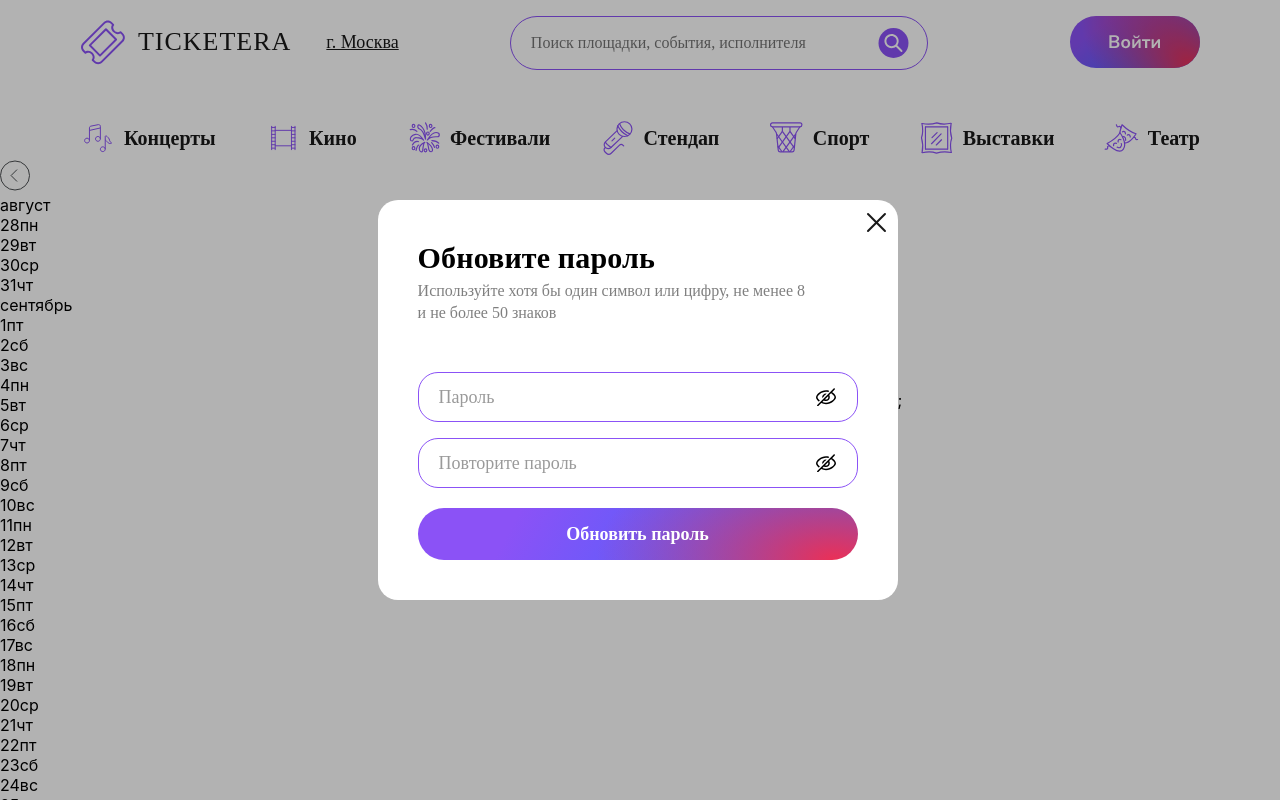
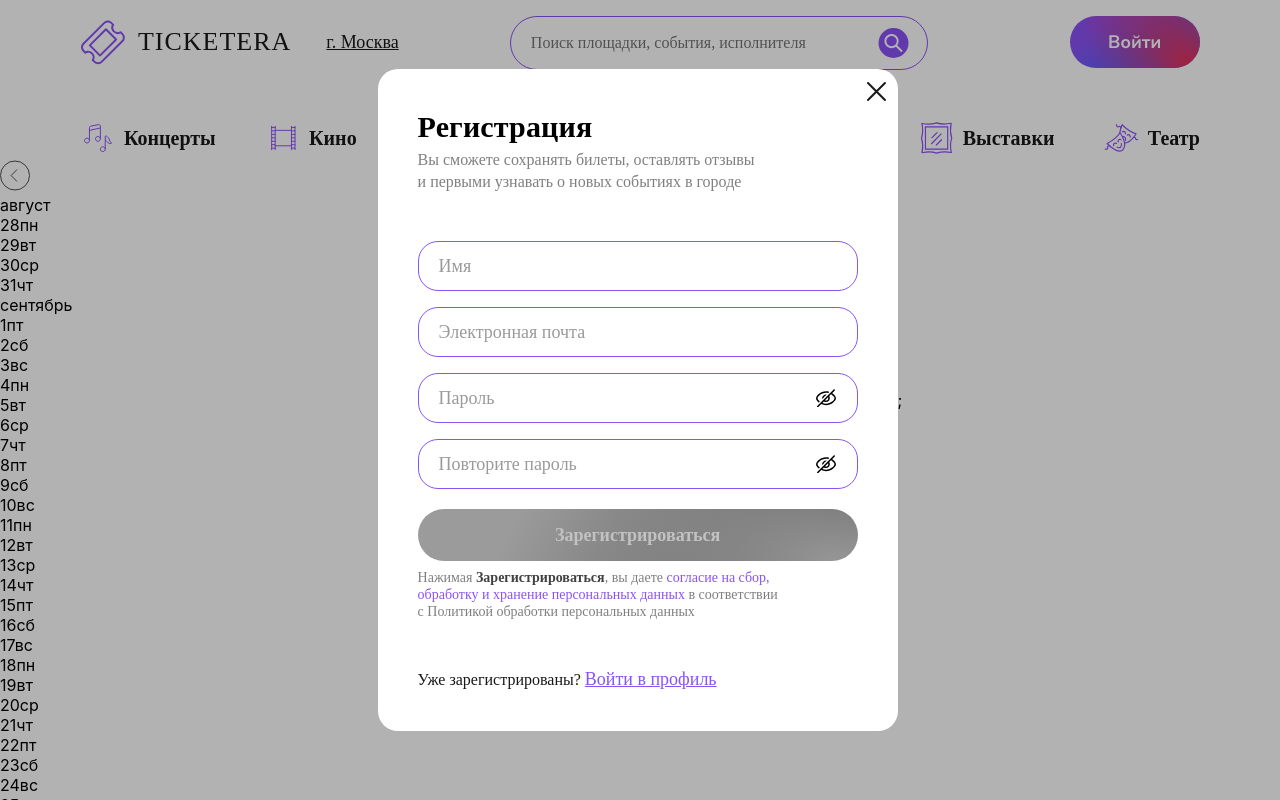
Before and after one commit to by-the-ticket-take-the-ride/frontend, a React (Create React App) app: page / in a window 1280 px wide. Shown: the top 800 px of the page. Built offline with nearby package versions, Linux system fonts and the light colour scheme; no server answers.

Commit message:
feat: настроен запрос регистрации

```diff
--- a/src/components/Main/AuthForm/AuthForm.jsx
+++ b/src/components/Main/AuthForm/AuthForm.jsx
@@ -24,7 +24,7 @@ function AuthForm(props) {
   function handleChangeRePassword(e) {
     let flagError = false;
     if (e.target.name === 'password') {
-      if (dataForm.retypePassword !== e.target.value) {
+      if (dataForm.re_password !== e.target.value) {
         flagError = true;
       }
     } else {
@@ -48,18 +48,14 @@ function AuthForm(props) {
     e.preventDefault();
 
     if (e.target.id === 'button-register') {
-      const {name, email, password} = dataForm;
-      auth.register(name, email, password)
+      const {username, email, password, re_password} = dataForm;
+      auth.register(username, email, password, re_password)
         .then((res) => {
-          console.log('Вы зарегистрировались');
-          /*closePopupAuth();
-          openPopupAuth('confirm-email');*/
+          closePopupAuth();
+          openPopupAuth('confirm-email');
         })
         .catch(() => {
-          console.log('произошла ошибкаа');
-          /*временно*/
-          closePopupAuth();
-          openPopupAuth('confirm-email');
+          console.log('произошла ошибка');
         })
     } else if (e.target.id === 'button-login') {
       const {email, password} = dataForm;
@@ -78,21 +74,21 @@ function AuthForm(props) {
 
   function useValidation(type, useInput, useEffect) {
     const nameInput = {
-      name: useInput('', {isEmpty: true, minLength: 2, maxLength: 25, isName: true}, 'name'),
+      username: useInput('', {isEmpty: true, minLength: 2, maxLength: 25, isName: true}, 'username'),
       email: useInput('', {isEmpty: true, minLength: 5, maxLength: 50, isEmail: true}, 'email'),
       password: useInput('', {isEmpty: true, minLength: 6, maxLength: 50}, 'password'),
-      retypePassword: useInput('', {isEmpty: false}),
+      re_password: useInput('', {isEmpty: false}),
     }
 
-    const {name, email, password, retypePassword} = nameInput;
+    const {username, email, password, re_password} = nameInput;
 
     let isValid;
     useEffect(() => {
       if (type === 'register') {
-        isValid = !name.inputValid
+        isValid = !username.inputValid
         || !email.inputValid
         || !password.inputValid
-        || !retypePassword.inputValid
+        || !re_password.inputValid
         || !isValid_RePassword;
       } else if (type === 'login') {
         isValid = !email.inputValid || !password.inputValid;
@@ -104,19 +100,19 @@ function AuthForm(props) {
     })
 
     return {
-      name,
+      username,
       email,
       password,
-      retypePassword,
+      re_password,
       isValid,
     }
   }
 
   const {
-    name,
+    username,
     email,
     password,
-    retypePassword,
+    re_password,
     isValid,
   } = useValidation(type, useInput, useEffect);
 
@@ -131,18 +127,18 @@ function AuthForm(props) {
     actionTextButton = 'Зарегистрироваться';
     inputAttributes = [
       {
-        className: `${classNameInput} ${displayError(name).isUnderlinError}`,
-        name: 'name',
+        className: `${classNameInput} ${displayError(username).isUnderlinError}`,
+        name: 'username',
         type: 'text',
-        value: name.value,
+        value: username.value,
         placeholder: 'Имя',
         onChange: e => {
-          name.onChange(e);
+          username.onChange(e);
           handleChange(e);
         },
         blockTextErrorValid: {
-          textError: name.textError,
-          display: displayError(name).isTextError,
+          textError: username.textError,
+          display: displayError(username).isTextError,
         }
       },
       {
@@ -179,13 +175,13 @@ function AuthForm(props) {
       },
       {
         className: `${classNameInput} ${isUnderlineError_RePassword}`,
-        name: 'retypePassword',
+        name: 're_password',
         type: 'password',
-        value: retypePassword.value,
+        value: re_password.value,
         placeholder: 'Повторите пароль',
         password: true,
         onChange: e => {
-          retypePassword.onChange(e);
+          re_password.onChange(e);
           handleChange(e);
           handleChangeRePassword(e);
         },
@@ -278,13 +274,13 @@ function AuthForm(props) {
       },
       {
         className: `${classNameInput} ${isUnderlineError_RePassword}`,
-        name: 'retypePassword',
+        name: 're_password',
         type: 'password',
-        value: retypePassword.value,
+        value: re_password.value,
         placeholder: 'Повторите пароль',
         password: true,
         onChange: e => {
-          retypePassword.onChange(e);
+          re_password.onChange(e);
           handleChange(e);
           handleChangeRePassword(e);
         },
--- a/src/components/Main/Main.jsx
+++ b/src/components/Main/Main.jsx
@@ -4,7 +4,7 @@ import Auth from './Auth/Auth';
 
 
 function Main() {
-  const [type, setType] = useState('password-update');
+  const [type, setType] = useState('register');
   /*
     register
     login
```
